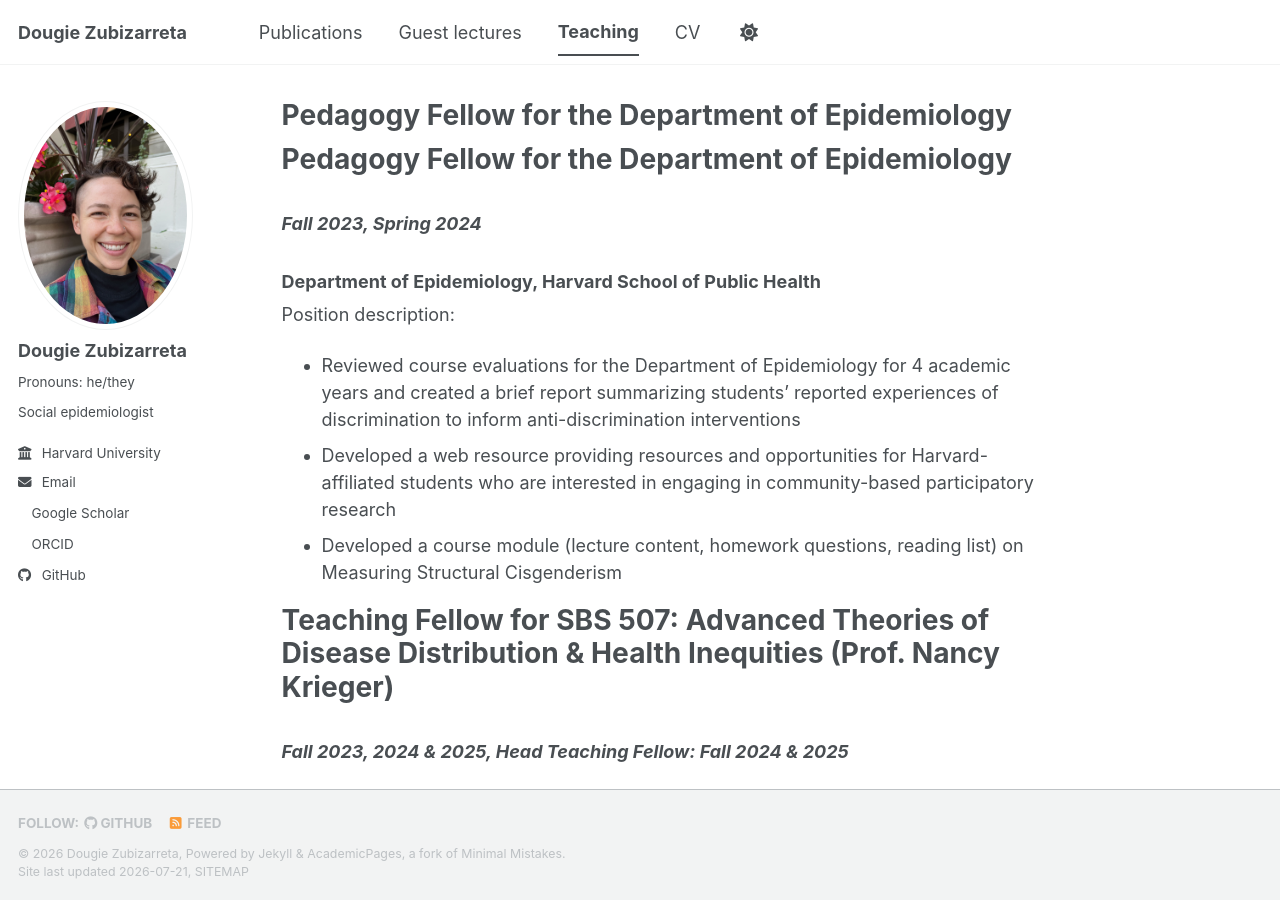
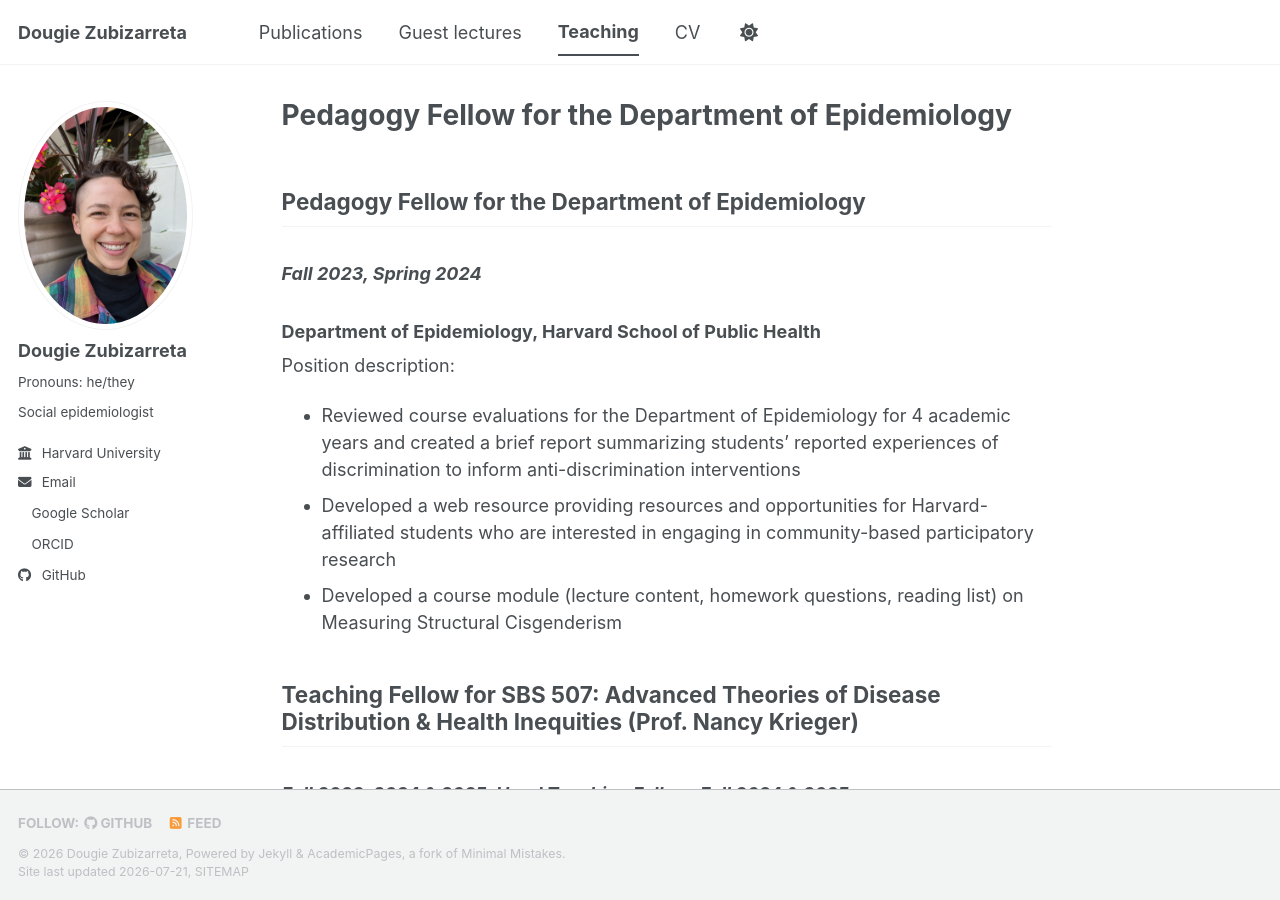
Before and after one commit to dougie-zubizarreta/dougie-zubizarreta.github.io, a Jekyll site: the page built from _pages/teaching.md, in a window 1280 px wide and 900 px high. Built offline with Jekyll 4.4.1, drawn with Linux system fonts in a browser that asks for light colours; a style sheet for code colours, icons or effects is not loaded; our own code applies the rules of GitHub Pages for plain Markdown files.

```diff
--- a/_pages/teaching.md
+++ b/_pages/teaching.md
@@ -5,7 +5,7 @@ permalink: /teaching/
 author_profile: true
 ---
 
-# Pedagogy Fellow for the Department of Epidemiology
+## Pedagogy Fellow for the Department of Epidemiology
 ### *Fall 2023, Spring 2024*
 ### Department of Epidemiology, Harvard School of Public Health
 
@@ -14,19 +14,19 @@ Position description:
 *	Developed a web resource providing resources and opportunities for Harvard-affiliated students who are interested in engaging in community-based participatory research
 *	Developed a course module (lecture content, homework questions, reading list) on Measuring Structural Cisgenderism
 
-# Teaching Fellow for SBS 507: Advanced Theories of Disease Distribution & Health Inequities (Prof. Nancy Krieger)
+## Teaching Fellow for SBS 507: Advanced Theories of Disease Distribution & Health Inequities (Prof. Nancy Krieger)
 ### *Fall 2023, 2024 & 2025, Head Teaching Fellow: Fall 2024 & 2025*
 ### Department of Social & Behavioral Sciences, Harvard School of Public Health
 
 Course description: This course builds on the prerequisite course SBS 506 and its critical focus on theories of disease distribution, past and present. Intended for doctoral students (and required of SBS doctoral students), SBS 507 deepens historical and present-day understanding of contemporary mainstream theories of disease distribution and their social epidemiologic alternatives. Pairing 20th and 21st CE historical and contemporary books (not articles!), the course both builds substantive knowledge regarding the content and public health implications of diverse theories of disease distributions while also developing skills in conducting literature searches about and engaging with complex scholarly arguments and discourse.
 
-# Teaching Fellow for Target Trial Emulation (Profs. Miguel Hernán, Barbra Dickerman & Joy Shi)
+## Teaching Fellow for Target Trial Emulation (Profs. Miguel Hernán, Barbra Dickerman & Joy Shi)
 ### *Summer 2023 & 2024*
 ### CAUSALab Summer Course, Harvard School of Public Health
 
 Course description: This 5-day course will provide hands-on training for causal inference using health databases. Students will learn the principles of target trial emulation and how to implement them for causal research with real-world data. Causal inference from observational data can be conceptualized as an attempt to emulate a pragmatic randomized trial—the target trial. Through a combination of lectures and hands-on sessions, the course introduces the target trial emulation framework in increasingly complex settings and dissects examples of emulations in the health sciences and related fields.
 
-# Teaching Fellow for EPI 289: Epidemiologic Methods III: Models for Causal Inference (Profs. Barbra Dickerman & Joy Shi)
+## Teaching Fellow for EPI 289: Epidemiologic Methods III: Models for Causal Inference (Profs. Barbra Dickerman & Joy Shi)
 ### *Spring 2022, 2023, 2024 & 2025*
 ### Department of Epidemiology, Harvard School of Public Health
 
```
